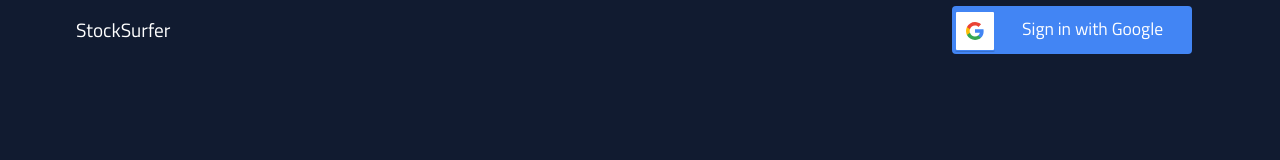
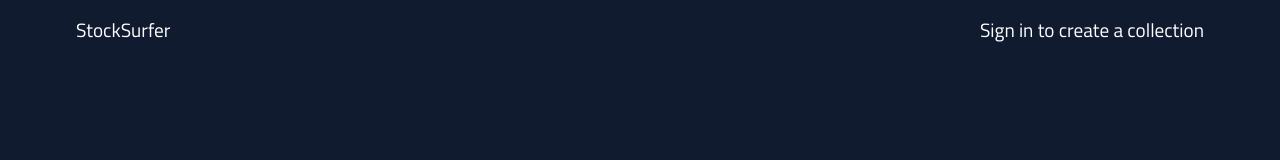
Before and after one commit to henryliang2/stock-screener, a React (Create React App) app: page / in a window 1280 px wide. Shown: the top 160 px of the page. Built offline with nearby package versions, Linux system fonts and the light colour scheme; no server answers.

Commit message:
removed google sign-in button from navigation

```diff
--- a/src/components/Navigation.js
+++ b/src/components/Navigation.js
@@ -41,19 +41,16 @@ const Navigation = () => {
 
           ? <div className='nav__user-button' onClick={() => { if(user.userId) setShowDropdown(!showDropdown) }}>
               <div className='nav__user'>
-                <React.Fragment>
-                  <div className='nav__user-image'><img src={user.image} alt='user'/></div>
-                  <div className='nav__user-name'>{user.displayName}</div>
-                </React.Fragment>
+                <div className='nav__user-image'><img src={user.image} alt='user'/></div>
+                <div className='nav__user-name'>{user.displayName}</div>
               </div>
             </div>
 
-          : <a href={`https://stocksurfer-server.herokuapp.com/auth/google`}>
-              <div className='landing__signin landing__signin--google'>
-                <img src={process.env.PUBLIC_URL + '/google_icon.svg'} alt='google-icon' />
-                Sign in with Google
+          : <Link to='/'>
+              <div className='nav__logo'>
+                Sign in to create a collection
               </div>
-            </a>
+            </Link>
         }
 
 
```
